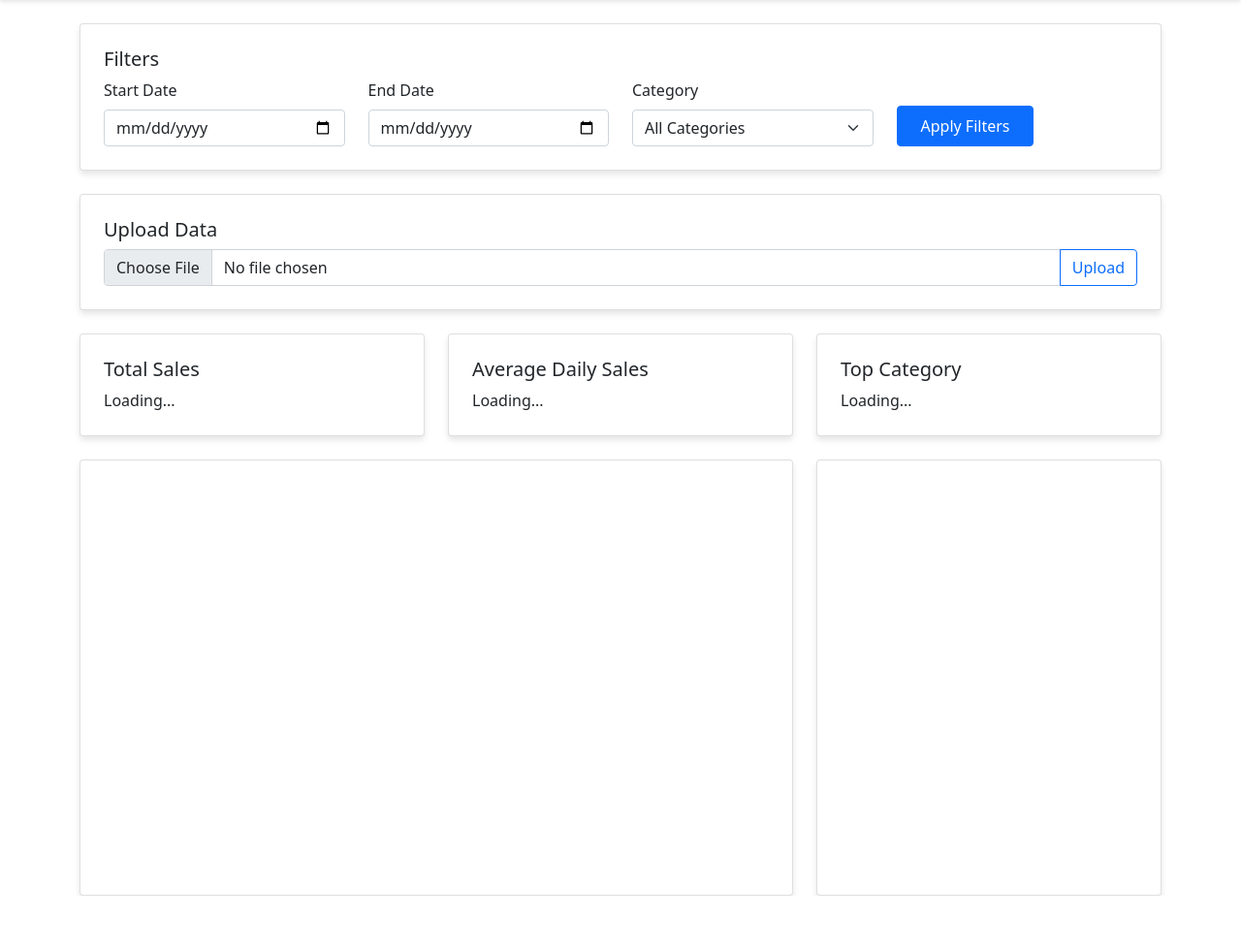
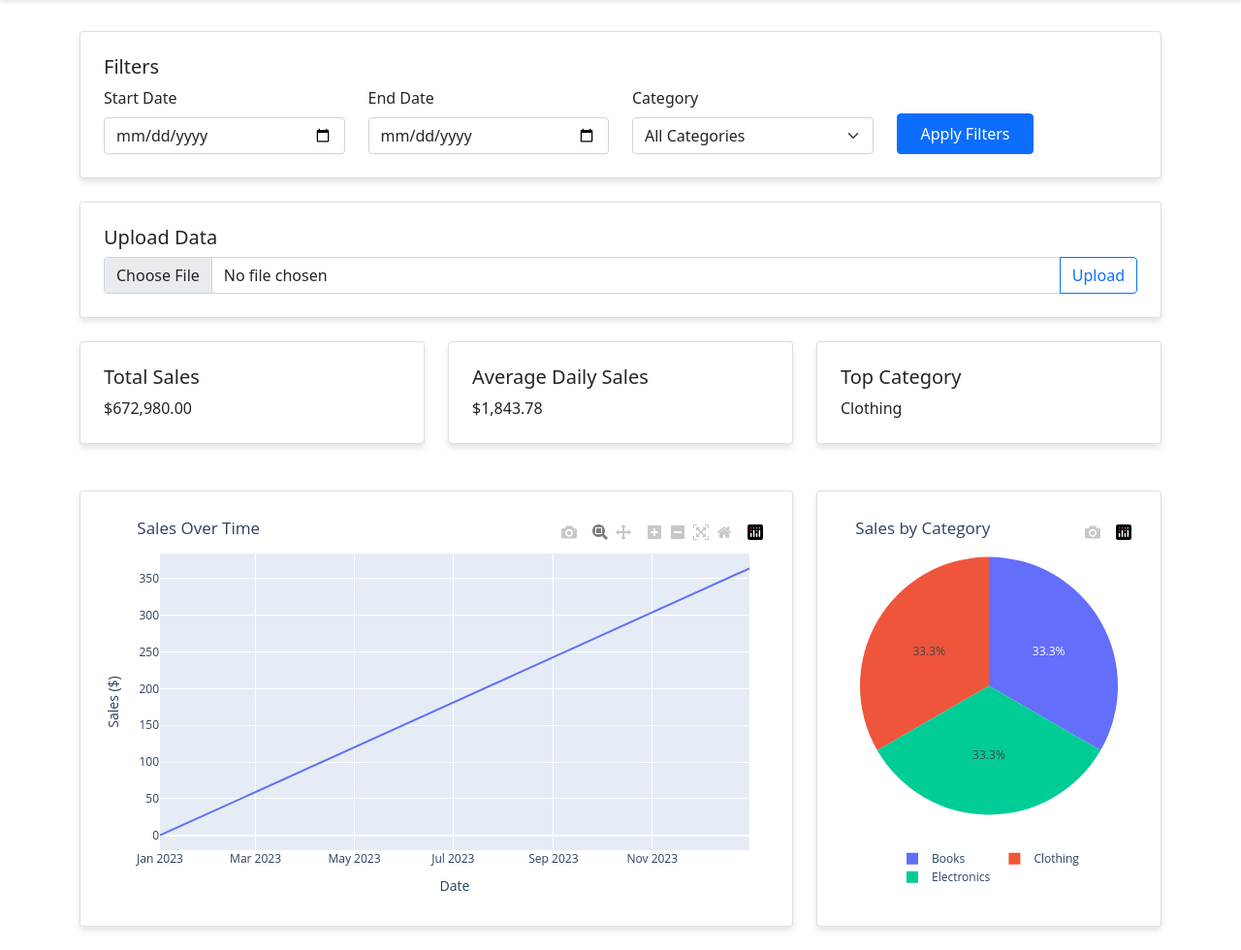
Before and after one commit to widyobumi/widyobumi.github.io, a Flask app: page / in a window 1280 px wide. Shown: the part 50-1030 px from the top of the page at 97% size. Before the commit the page ends 974 px from the top, so only its background shows below. Run offline with Flask 2, Linux system fonts and the light colour scheme; data that the repository does not hold is empty; some libraries are stand-ins or nearby versions.

Commit message:
Add Data Analysis Dashboard project with interactive visualizations

```diff
--- a/projects/data-dashboard/app.py
+++ b/projects/data-dashboard/app.py
@@ -10,6 +10,7 @@
 
 # Sample data (we'll replace this with file upload functionality later)
 def generate_sample_data():
+    print("Generating sample data...")
     dates = pd.date_range(start='2023-01-01', end='2023-12-31', freq='D')
     sales = pd.Series(range(len(dates))) * 10 + pd.Series(range(len(dates))).apply(lambda x: x % 50)
     df = pd.DataFrame({
@@ -17,6 +18,7 @@
         'sales': sales,
         'category': ['Electronics' if i % 3 == 0 else 'Clothing' if i % 3 == 1 else 'Books' for i in range(len(dates))]
     })
+    print(f"Generated {len(df)} rows of sample data")
     return df
 
 # Global variable to store our data
@@ -24,56 +26,93 @@
 
 @app.route('/')
 def index():
+    print("Serving index page...")
     return render_template('index.html')
 
 @app.route('/api/data')
 def get_data():
-    # Get query parameters
-    start_date = request.args.get('start_date', None)
-    end_date = request.args.get('end_date', None)
-    category = request.args.get('category', None)
+    print("Received data request with params:", request.args)
+    try:
+        # Get query parameters
+        start_date = request.args.get('start_date', None)
+        end_date = request.args.get('end_date', None)
+        category = request.args.get('category', None)
 
-    # Filter data based on parameters
-    filtered_data = DATA.copy()
+        # Filter data based on parameters
+        filtered_data = DATA.copy()
+        print(f"Initial data shape: {filtered_data.shape}")
 
-    if start_date:
-        filtered_data = filtered_data[filtered_data['date'] >= start_date]
-    if end_date:
-        filtered_data = filtered_data[filtered_data['date'] <= end_date]
-    if category:
-        filtered_data = filtered_data[filtered_data['category'] == category]
+        if start_date:
+            filtered_data = filtered_data[filtered_data['date'] >= start_date]
+        if end_date:
+            filtered_data = filtered_data[filtered_data['date'] <= end_date]
+        if category:
+            filtered_data = filtered_data[filtered_data['category'] == category]
 
-    # Create visualizations
-    sales_over_time = px.line(filtered_data,
-                             x='date',
-                             y='sales',
-                             title='Sales Over Time')
+        print(f"Filtered data shape: {filtered_data.shape}")
 
-    sales_by_category = px.pie(filtered_data.groupby('category')['sales'].sum().reset_index(),
-                              values='sales',
-                              names='category',
-                              title='Sales by Category')
+        # Check if we have any data after filtering
+        if filtered_data.empty:
+            print("No data found after filtering")
+            return jsonify({
+                'error': 'No data found for the selected filters',
+                'charts': {
+                    'sales_over_time': {},
+                    'sales_by_category': {}
+                },
+                'summary': {
+                    'total_sales': 0,
+                    'average_daily_sales': 0,
+                    'top_category': 'N/A'
+                }
+            })
 
-    # Convert plots to JSON
-    charts = {
-        'sales_over_time': json.loads(sales_over_time.to_json()),
-        'sales_by_category': json.loads(sales_by_category.to_json())
-    }
+        # Create visualizations
+        print("Creating visualizations...")
+        sales_over_time = px.line(filtered_data,
+                                x='date',
+                                y='sales',
+                                title='Sales Over Time')
 
-    # Calculate summary statistics
-    summary = {
-        'total_sales': filtered_data['sales'].sum(),
-        'average_daily_sales': filtered_data['sales'].mean(),
-        'top_category': filtered_data.groupby('category')['sales'].sum().idxmax()
-    }
+        category_data = filtered_data.groupby('category')['sales'].sum().reset_index()
+        print("Category summary:", category_data)
 
-    return jsonify({
-        'charts': charts,
-        'summary': summary
-    })
+        sales_by_category = px.pie(category_data,
+                                values='sales',
+                                names='category',
+                                title='Sales by Category')
+
+        # Convert plots to JSON
+        charts = {
+            'sales_over_time': json.loads(sales_over_time.to_json()),
+            'sales_by_category': json.loads(sales_by_category.to_json())
+        }
+
+        # Calculate summary statistics
+        summary = {
+            'total_sales': float(filtered_data['sales'].sum()),
+            'average_daily_sales': float(filtered_data['sales'].mean()),
+            'top_category': filtered_data.groupby('category')['sales'].sum().idxmax()
+        }
+
+        print("Summary statistics:", summary)
+
+        return jsonify({
+            'charts': charts,
+            'summary': summary
+        })
+    except Exception as e:
+        print(f"Error in get_data: {str(e)}")
+        import traceback
+        traceback.print_exc()
+        return jsonify({
+            'error': 'An error occurred while processing the data',
+            'details': str(e)
+        }), 500
 
 @app.route('/upload', methods=['POST'])
 def upload_file():
+    print("Received file upload request")
     if 'file' not in request.files:
         return jsonify({'error': 'No file uploaded'}), 400
 
@@ -85,11 +124,18 @@
         try:
             global DATA
             DATA = pd.read_csv(file)
+            if 'date' in DATA.columns:
+                DATA['date'] = pd.to_datetime(DATA['date'])
+            print(f"Successfully loaded CSV with shape: {DATA.shape}")
             return jsonify({'message': 'File uploaded successfully'})
         except Exception as e:
+            print(f"Error uploading file: {str(e)}")
             return jsonify({'error': str(e)}), 400
     else:
         return jsonify({'error': 'Invalid file format. Please upload a CSV file'}), 400
 
 if __name__ == '__main__':
-    app.run(debug=True)
+    print("Starting Flask application...")
+    print("Sample data shape:", DATA.shape)
+    print("Access the dashboard at http://localhost:5000")
+    app.run(debug=True, port=5000)
--- a/projects/data-dashboard/static/css/style.css
+++ b/projects/data-dashboard/static/css/style.css
@@ -1,5 +1,6 @@
 .card {
     box-shadow: 0 4px 6px rgba(0, 0, 0, 0.1);
+    margin-bottom: 1.5rem;
 }
 
 .card-body {
@@ -8,6 +9,7 @@
 
 .navbar {
     box-shadow: 0 2px 4px rgba(0, 0, 0, 0.1);
+    margin-bottom: 2rem;
 }
 
 .btn-primary {
@@ -18,6 +20,39 @@
 #sales-over-time, #sales-by-category {
     width: 100%;
     height: 400px;
+    position: relative;
+}
+
+.chart-container {
+    position: relative;
+    height: 400px;
+    width: 100%;
+    overflow: hidden;
+}
+
+/* Summary cards */
+.summary-card {
+    background: #fff;
+    border-radius: 8px;
+    padding: 1.5rem;
+    text-align: center;
+    transition: transform 0.2s;
+}
+
+.summary-card:hover {
+    transform: translateY(-5px);
+}
+
+.summary-card h5 {
+    color: #4a5568;
+    margin-bottom: 1rem;
+}
+
+.summary-card p {
+    font-size: 1.5rem;
+    font-weight: 600;
+    color: #2d3748;
+    margin: 0;
 }
 
 /* Responsive adjustments */
@@ -30,7 +65,15 @@
         margin-bottom: 1rem;
     }
 
+    .chart-container {
+        height: 300px;
+    }
+
     #sales-over-time, #sales-by-category {
         height: 300px;
     }
+
+    .summary-card {
+        margin-bottom: 1rem;
+    }
 }
--- a/projects/data-dashboard/static/js/main.js
+++ b/projects/data-dashboard/static/js/main.js
@@ -1,5 +1,6 @@
 // Function to update the dashboard
 async function updateDashboard() {
+    console.log('Updating dashboard...');
     const startDate = document.getElementById('start-date').value;
     const endDate = document.getElementById('end-date').value;
     const category = document.getElementById('category').value;
@@ -11,25 +12,75 @@
     if (category) params.append('category', category);
 
     try {
+        console.log('Fetching data from /api/data...');
         const response = await fetch(`/api/data?${params.toString()}`);
         const data = await response.json();
+        console.log('Received data:', data);
+
+        if (data.error) {
+            console.error('Error from server:', data.error);
+            return;
+        }
 
         // Update charts
-        Plotly.newPlot('sales-over-time', data.charts.sales_over_time.data, data.charts.sales_over_time.layout);
-        Plotly.newPlot('sales-by-category', data.charts.sales_by_category.data, data.charts.sales_by_category.layout);
+        console.log('Updating charts...');
+        if (data.charts.sales_over_time && data.charts.sales_over_time.data) {
+            const lineChartLayout = {
+                ...data.charts.sales_over_time.layout,
+                title: 'Sales Over Time',
+                xaxis: { title: 'Date' },
+                yaxis: { title: 'Sales ($)' },
+                height: 400,
+                margin: { l: 50, r: 20, t: 40, b: 40 }
+            };
+            Plotly.newPlot('sales-over-time', data.charts.sales_over_time.data, lineChartLayout);
+        }
+
+        if (data.charts.sales_by_category && data.charts.sales_by_category.data) {
+            const pieChartLayout = {
+                ...data.charts.sales_by_category.layout,
+                title: 'Sales by Category',
+                height: 400,
+                margin: { l: 20, r: 20, t: 40, b: 20 },
+                showlegend: true,
+                legend: {
+                    orientation: 'h',
+                    y: -0.1,
+                    x: 0.5,
+                    xanchor: 'center'
+                }
+            };
+            Plotly.newPlot('sales-by-category', data.charts.sales_by_category.data, pieChartLayout);
+        }
 
         // Update summary statistics
-        document.getElementById('total-sales').textContent = `$${data.summary.total_sales.toFixed(2)}`;
-        document.getElementById('avg-sales').textContent = `$${data.summary.average_daily_sales.toFixed(2)}`;
-        document.getElementById('top-category').textContent = data.summary.top_category;
+        console.log('Updating summary statistics...');
+        if (data.summary) {
+            document.getElementById('total-sales').textContent =
+                `$${data.summary.total_sales.toLocaleString('en-US', {minimumFractionDigits: 2, maximumFractionDigits: 2})}`;
+            document.getElementById('avg-sales').textContent =
+                `$${data.summary.average_daily_sales.toLocaleString('en-US', {minimumFractionDigits: 2, maximumFractionDigits: 2})}`;
+            document.getElementById('top-category').textContent = data.summary.top_category;
+        }
     } catch (error) {
         console.error('Error updating dashboard:', error);
-        alert('Error updating dashboard. Please try again.');
     }
+}
+
+// Function to handle window resize
+function handleResize() {
+    const width = window.innerWidth;
+    Plotly.relayout('sales-over-time', {
+        'width': document.getElementById('sales-over-time').offsetWidth
+    });
+    Plotly.relayout('sales-by-category', {
+        'width': document.getElementById('sales-by-category').offsetWidth
+    });
 }
 
 // Function to handle file upload
 async function uploadFile() {
+    console.log('Starting file upload...');
     const fileInput = document.getElementById('csv-file');
     const file = fileInput.files[0];
 
@@ -42,6 +93,7 @@
     formData.append('file', file);
 
     try {
+        console.log('Uploading file...');
         const response = await fetch('/upload', {
             method: 'POST',
             body: formData
@@ -63,5 +115,9 @@
 
 // Initialize dashboard on page load
 document.addEventListener('DOMContentLoaded', () => {
+    console.log('Page loaded, initializing dashboard...');
     updateDashboard();
+
+    // Add resize handler
+    window.addEventListener('resize', handleResize);
 });
```
Also changed, not shown: projects/data-dashboard/requirements.txt (+6 -6 lines), projects/data-dashboard/README.md, projects/data-dashboard/static/img/dashboard-preview.svg (added).
